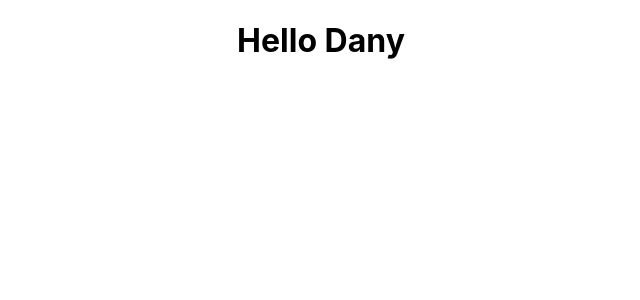
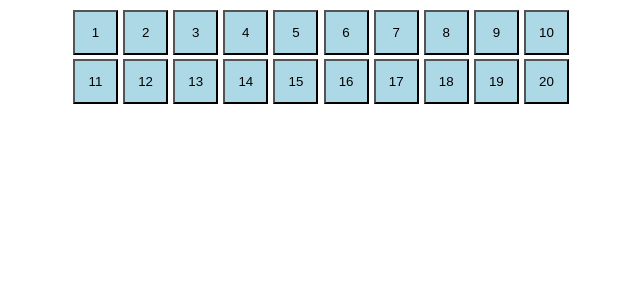
Before and after one commit to danihr23/react_Tech_Interview, a React (Create React App) app: page / in a window 1280 px wide. Shown: the top 300 px of the page, without its empty margins (319-959 px from the left). Built offline with nearby package versions, Linux system fonts and the light colour scheme.

Commit message:
buttonsInProgress

```diff
--- a/src/App.css
+++ /dev/null
@@ -1,38 +0,0 @@
-.App {
-  text-align: center;
-}
-
-.App-logo {
-  height: 40vmin;
-  pointer-events: none;
-}
-
-@media (prefers-reduced-motion: no-preference) {
-  .App-logo {
-    animation: App-logo-spin infinite 20s linear;
-  }
-}
-
-.App-header {
-  background-color: #282c34;
-  min-height: 100vh;
-  display: flex;
-  flex-direction: column;
-  align-items: center;
-  justify-content: center;
-  font-size: calc(10px + 2vmin);
-  color: white;
-}
-
-.App-link {
-  color: #61dafb;
-}
-
-@keyframes App-logo-spin {
-  from {
-    transform: rotate(0deg);
-  }
-  to {
-    transform: rotate(360deg);
-  }
-}
--- a/src/App.js
+++ b/src/App.js
@@ -1,10 +1,11 @@
-import logo from './logo.svg';
-import './App.css';
+import GameField from "./components/gameField/gameField"
 
 function App() {
+
+
   return (
     <div className="App">
-    <h1>Hello Dany</h1>
+    <GameField/>
     </div>
   );
 }
--- /dev/null
+++ b/src/components/buttons/buttons.css
@@ -0,0 +1,18 @@
+.buttonsWrap{
+    margin: auto;
+    display: flex;
+    max-width: 500px;
+    flex-wrap: wrap;
+    justify-content: space-between;
+    align-content: space-between;
+}
+
+
+
+.btnClasic{
+    background:lightblue;
+    height: 45px;
+    width: 45px;
+    text-align: center;
+    margin: 2px;
+}
--- /dev/null
+++ b/src/components/buttons/buttons.js
@@ -0,0 +1,38 @@
+import React, { useEffect, useState } from 'react'
+
+import './buttons.css'
+
+const Buttons =() =>{
+
+    const [btns,setBtns]= useState([])
+
+  useEffect (()=>{
+
+    let bntNumbers =[];
+
+    for (let i = 1; i <= 20; i++) {
+        bntNumbers.push(i);
+
+    }
+
+    setBtns(bntNumbers)
+  },[])
+
+  console.log(btns);
+
+
+    return(
+      <div className='buttonsWrap'>
+          {btns.map(x=>{
+                  return(
+                      <article>
+                  <button className='btnClasic'  key={x} value={x} name={x}>{x}</button>
+                  </article>
+                  )
+              })}
+      </div>
+    )
+
+}
+
+export default Buttons
--- /dev/null
+++ b/src/components/gameField/gameField.js
@@ -0,0 +1,24 @@
+import React, { useEffect, useState } from 'react'
+import Buttons from "../buttons/buttons"
+
+const GameField =()=>{
+
+
+
+
+
+
+        return(
+            <div>
+
+              <Buttons/>
+
+            </div>
+
+        )
+
+
+
+}
+
+export default GameField;
--- a/src/index.js
+++ b/src/index.js
@@ -1,6 +1,6 @@
 import React from 'react';
 import ReactDOM from 'react-dom';
-import './index.css';
+
 import App from './App';
 import reportWebVitals from './reportWebVitals';
 
```
Also changed, not shown: src/setupTests.js (deleted, +0 -5 lines), src/logo.svg (deleted), 1 other file (tests, documents, lock files or other folders).
